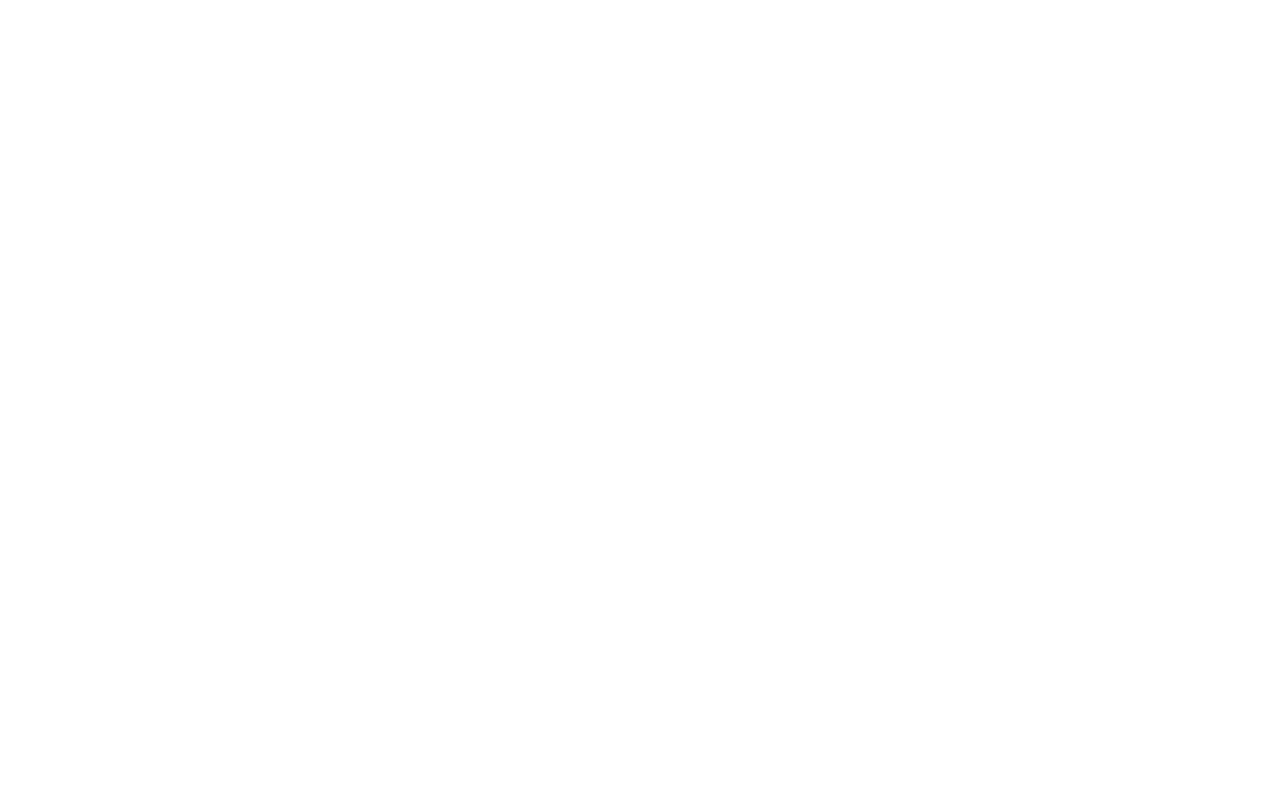
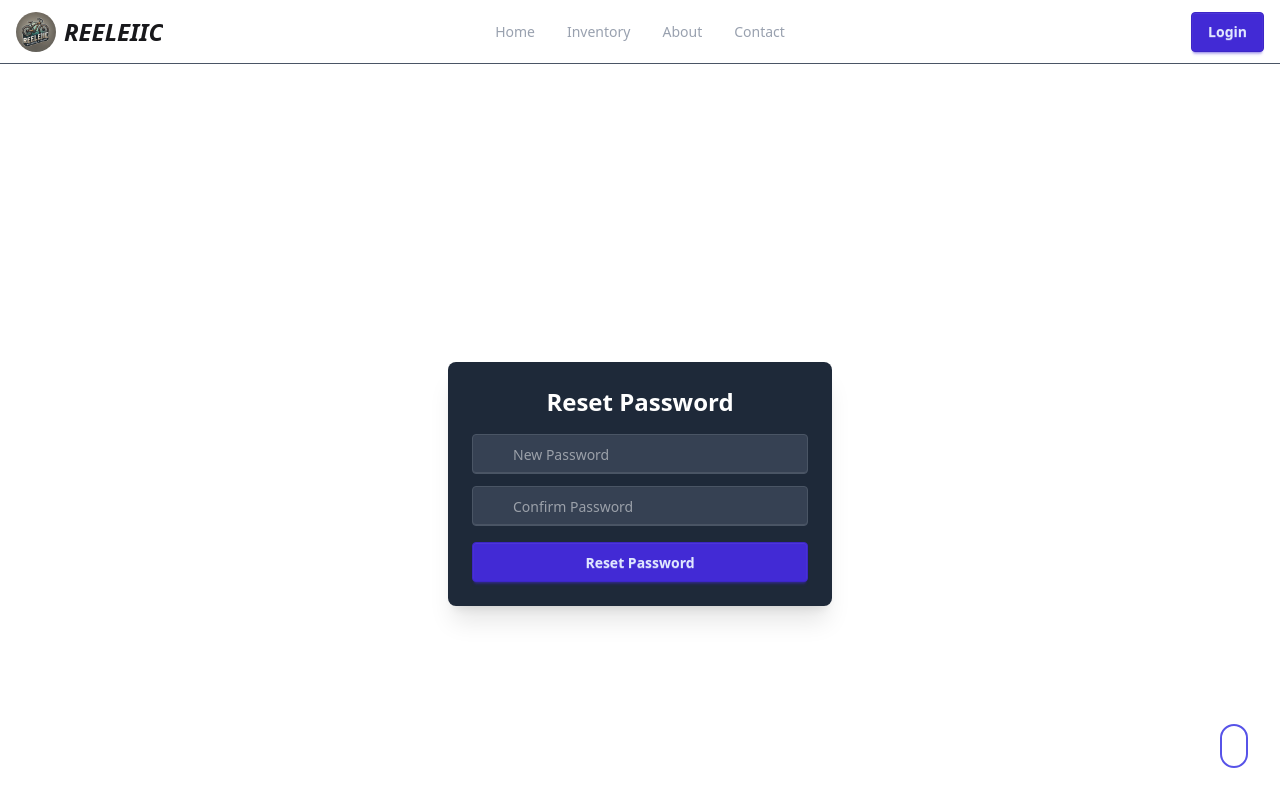
Before and after one commit to sushovan7/bike-rental, a React (Vite) app in the folder frontend/: page /reset-password in a window 1280 px wide. Before the commit this address had no page. Shown: the top 800 px of the page. Built offline with nearby package versions, Linux system fonts and the light colour scheme.

Commit message:
update logic for forgot password and reset password

```diff
--- a/frontend/src/App.jsx
+++ b/frontend/src/App.jsx
@@ -7,6 +7,8 @@
 import Home from "./pages/Home";
 import Login from "./pages/Login";
 import Signup from "./pages/Signup";
+import ForgotPassword from "./pages/ForgotPassword";
+import ResetPassword from "./pages/ResetPassword";
 
 function App() {
   return (
@@ -19,7 +21,10 @@
           <Route path="contact" element={<Contact />} />
           <Route path="login" element={<Login />} />
           <Route path="signup" element={<Signup />} />
-          <Route path="error" element={<Error />} />
+          <Route path="forgot-password" element={<ForgotPassword />} />
+          <Route path="reset-password" element={<ResetPassword />} />
+
+          <Route path="*" element={<Error />} />
         </Route>
       </Routes>
     </>
--- a/frontend/src/components/NewsLetter.jsx
+++ b/frontend/src/components/NewsLetter.jsx
@@ -2,9 +2,7 @@
   return (
     <div className="w-full py-10 mb-20 flex flex-col gap-6 items-center">
       <div className="text-2xl font-bold mb-4">
-        <h1 className="font-mono tracking-tight">
-          Subscribe Now & Get 10% Off
-        </h1>
+        <h1 className=" ">Subscribe Now & Get 10% Off</h1>
       </div>
       <p className="text-sm sm:w-[70%] text-center text-gray-400 mb-6">
         Join our newsletter and enjoy 10% off your first bike rental or
--- a/frontend/src/pages/Error.jsx
+++ b/frontend/src/pages/Error.jsx
@@ -1,7 +1,24 @@
-import React from "react";
+import { AlertTriangle } from "lucide-react";
+import { Link } from "react-router-dom";
 
-function Error() {
-  return <div>Error</div>;
-}
+const Error = () => {
+  return (
+    <div className="flex flex-col items-center justify-center h-screen  px-6 text-center">
+      <div className="max-w-md bg-white shadow-lg rounded-2xl p-6 flex flex-col items-center">
+        <AlertTriangle className="text-red-500 w-16 h-16" />
+        <h1 className="text-3xl font-bold mt-4 text-gray-800">
+          Oops! Something went wrong
+        </h1>
+        <p className="text-gray-600 mt-2">
+          The page you&apos;re looking for might have been removed or is
+          temporarily unavailable.
+        </p>
+        <Link to="/" className="mt-4">
+          <button className="btn btn-primary mt-4">Go Home</button>
+        </Link>
+      </div>
+    </div>
+  );
+};
 
 export default Error;
--- /dev/null
+++ b/frontend/src/pages/ForgotPassword.jsx
@@ -0,0 +1,51 @@
+import { CheckCircle, Mail } from "lucide-react";
+import { useState } from "react";
+import { Link } from "react-router-dom";
+
+const ForgotPassword = () => {
+  const [isSubmitted, setIsSubmitted] = useState(false);
+  return (
+    <div className="flex items-center justify-center h-screen  px-4">
+      <div className="card bg-gray-800 shadow-xl rounded-lg p-6 w-full max-w-sm text-center">
+        <h2 className="text-2xl font-bold text-white">Forgot Password</h2>
+
+        {isSubmitted ? (
+          <div className="mt-4">
+            <CheckCircle className="text-green-500 w-12 h-12 mx-auto" />
+            <p className="text-gray-300 mt-3">
+              If an account exists with this email, you will receive a password
+              reset link shortly.
+            </p>
+            <Link to="/" className="btn btn-primary w-full mt-4">
+              Go to Home
+            </Link>
+          </div>
+        ) : (
+          <form className="">
+            <p className="text-gray-300 mt-2 mb-5">
+              Enter your email to receive a reset link.
+            </p>
+            <div className="relative">
+              <Mail className="absolute left-3 top-1/2 transform -translate-y-1/2 text-gray-400" />
+              <input
+                type="email"
+                placeholder="Enter your email"
+                className="input input-bordered w-full pl-10 bg-gray-700 text-white border-gray-600 focus:border-primary focus:ring-primary"
+                required
+              />
+            </div>
+            <button
+              type="submit"
+              onClick={() => setIsSubmitted(true)}
+              className="btn btn-primary w-full mt-4"
+            >
+              Send Reset Link
+            </button>
+          </form>
+        )}
+      </div>
+    </div>
+  );
+};
+
+export default ForgotPassword;
--- a/frontend/src/pages/Login.jsx
+++ b/frontend/src/pages/Login.jsx
@@ -24,7 +24,7 @@
         <button className="btn btn-primary w-full mt-3 shadow-lg">Login</button>
 
         <p className="text-sm text-gray-500 mt-3 text-center">
-          <a href="#" className="text-[#5753E8]">
+          <a href="/forgot-password" className="text-[#5753E8]">
             Forgot your password?
           </a>
         </p>
--- /dev/null
+++ b/frontend/src/pages/ResetPassword.jsx
@@ -0,0 +1,60 @@
+import { Lock, CheckCircle } from "lucide-react";
+import { useState } from "react";
+import { Link } from "react-router-dom";
+
+const ResetPassword = () => {
+  const [isSubmitted, setIsSubmitted] = useState(false);
+
+  return (
+    <div className="flex items-center justify-center h-screen  px-4">
+      <div className="card bg-gray-800 shadow-xl rounded-lg p-6 w-full max-w-sm text-center">
+        <h2 className="text-2xl font-bold text-white">Reset Password</h2>
+
+        {isSubmitted ? (
+          <div className="mt-4">
+            <CheckCircle className="text-green-500 w-12 h-12 mx-auto" />
+            <p className="text-gray-300 mt-3">
+              Your password has been reset successfully.
+            </p>
+            <p className="text-gray-400">Please login to continue.</p>
+            <Link to="/login" className="btn btn-primary w-full mt-4">
+              Login
+            </Link>
+          </div>
+        ) : (
+          <form className="mt-4">
+            <div className="relative mb-3">
+              <Lock className="absolute left-3 top-1/2 transform -translate-y-1/2 text-gray-400" />
+              <input
+                type="password"
+                placeholder="New Password"
+                className="input input-bordered w-full pl-10 bg-gray-700 text-white border-gray-600 focus:border-primary focus:ring-primary"
+                required
+              />
+            </div>
+
+            <div className="relative">
+              <Lock className="absolute left-3 top-1/2 transform -translate-y-1/2 text-gray-400" />
+              <input
+                type="password"
+                placeholder="Confirm Password"
+                className="input input-bordered w-full pl-10 bg-gray-700 text-white border-gray-600 focus:border-primary focus:ring-primary"
+                required
+              />
+            </div>
+
+            <button
+              type="submit"
+              onClick={() => setIsSubmitted(true)}
+              className="btn btn-primary w-full mt-4"
+            >
+              Reset Password
+            </button>
+          </form>
+        )}
+      </div>
+    </div>
+  );
+};
+
+export default ResetPassword;
```
